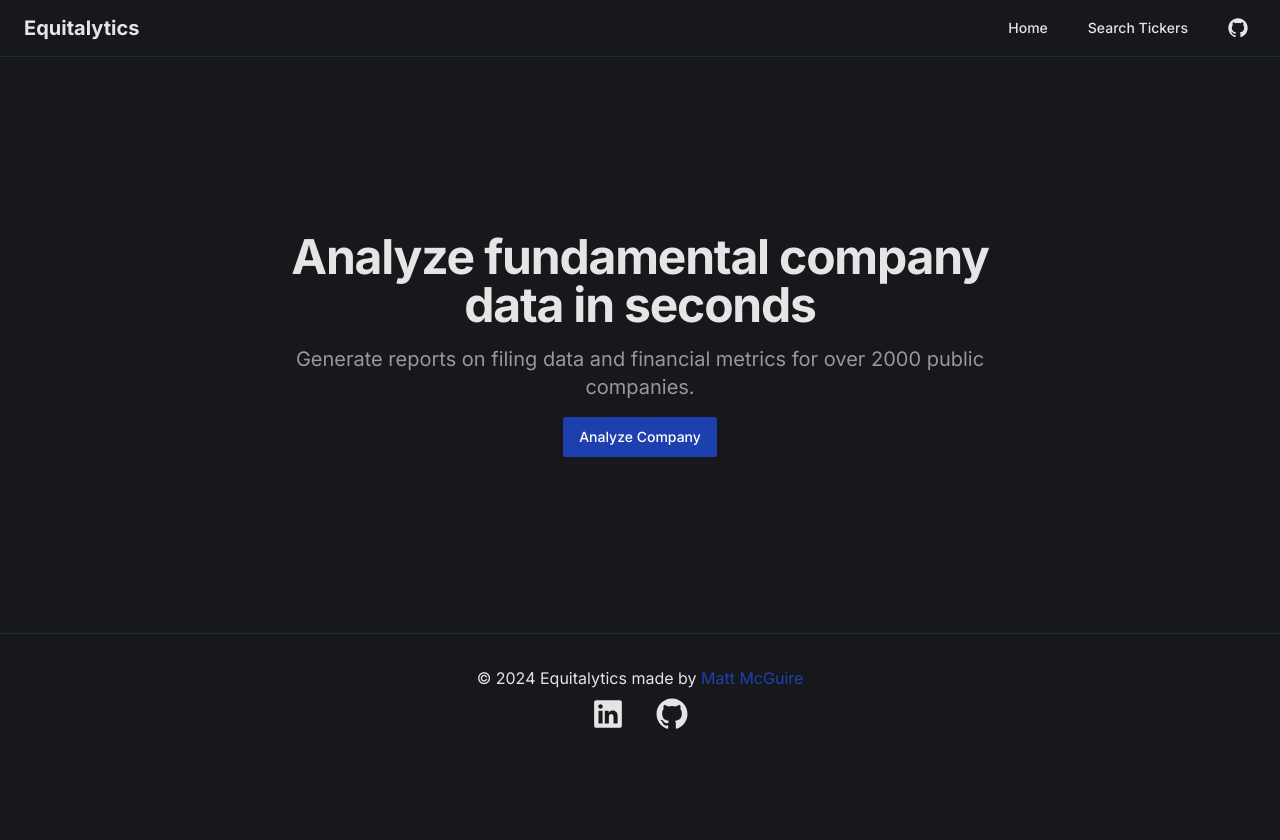
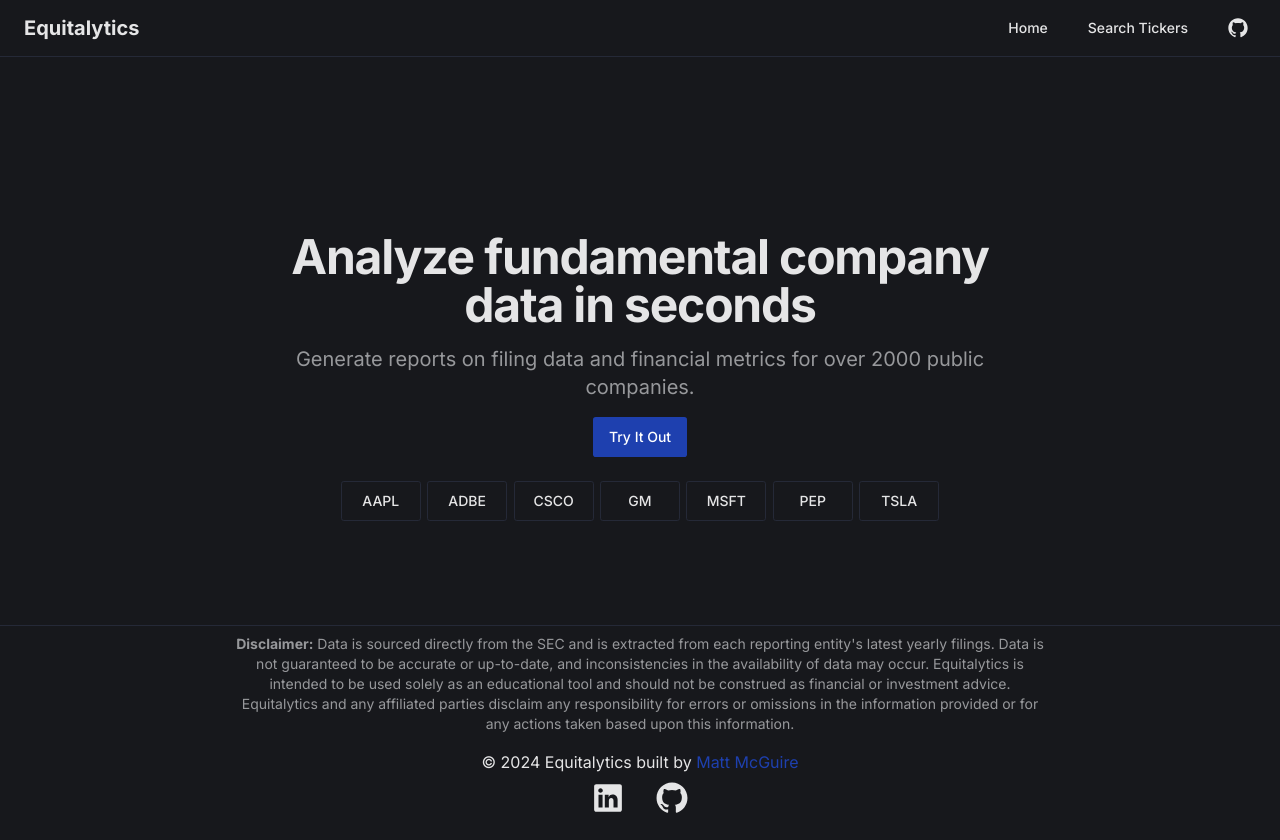
Before and after one commit to mattrmcg/equitalytics-frontend, a Next.js app: page / in a window 1280 px wide. Before the commit the page ends 800 px from the top, so only its background shows below. Built offline with nearby package versions, Linux system fonts and the light colour scheme.

Commit message:
finished basic app functionality

```diff
--- /dev/null
+++ b/src/app/api/tickers/route.ts
@@ -0,0 +1,20 @@
+import { NextResponse } from 'next/server';
+
+const fetchFromBackend = async () => {
+    const res = await fetch('http://localhost:8080/info/tickers');
+
+    if (!res.ok) {
+        throw new Error('Failed to fetch tickers');
+    }
+    const data = await res.json();
+    return data;
+};
+
+export async function GET() {
+    try {
+        const tickers = await fetchFromBackend();
+        return NextResponse.json(tickers);
+    } catch (error) {
+        return NextResponse.json({error: 'Failed to fetch tickers' }, { status: 500});
+    }
+}
--- a/src/app/page.tsx
+++ b/src/app/page.tsx
@@ -4,7 +4,7 @@ import { Disclaimer } from "@/components/Disclaimer"
 
 export default function Home() {
   return (
-    <div className="flex flex-col min-h-full bg-background">
+    <div className="flex flex-col h-[71dvh] bg-background">
       <main className="flex-1 flex flex-col items-center justify-center px-4 md:px-6 py-12 md:py-24 lg:py-32">
         <Landing />
         {/* <div className=" my-6">
--- a/src/app/search/layout.tsx
+++ b/src/app/search/layout.tsx
@@ -1,15 +1,51 @@
+import * as React from "react"
 import { SearchBar } from "@/components/SearchBar"
 
+interface Ticker {
+    value: string;
+}
 
-export default function SearchLayout({
+const fetchTickers = async () => {
+    const response = await fetch("http://localhost:3000/api/tickers");
+    if (!response.ok) {
+        throw new Error('Failed to fetch tickers');
+    }
+    const tickers = await response.json();
+    return tickers;
+}
+
+// async function fetchTickers(): Promise<Ticker[]> {
+//     try {
+//         const res = await fetch("/api/tickers")
+//         const data = await res.json();
+//         return data;
+//     } catch (error) {
+//         console.error(`Error fetching tickers:`, error)
+//         return [];
+//     }
+// }
+
+export default async function SearchLayout({
     children,
 }: Readonly<{
     children: React.ReactNode;
 }>){
+    // const [tickers, setTickers] = React.useState<Ticker[]>([]);
+
+    // React.useEffect(() => {
+    //     const getTickers = async () => {
+    //         const fetchedTickers = await fetchTickers();
+    //         setTickers(fetchedTickers);
+    //     };
+    //     getTickers();
+    // }, []);
+
+    const tickers = await fetchTickers();
+
     return (
         <div className="min-w-full min-h-full">
             <div className=" py-2 flex justify-center">
-                <SearchBar />
+                <SearchBar tickers={tickers} />
             </div>
             {children}
         </div>
--- a/src/app/search/page.tsx
+++ b/src/app/search/page.tsx
@@ -1,8 +1,15 @@
+import { Suggestions } from "@/components/suggestions"
 
 export default function SearchPage() {
     return (
-        <div>
-
-        </div>
+        <section className="container min-h-[64dvh] flex flex-col justify-center max-w-3xl">
+            <div className="flex flex-col items-center">
+                <h3 className="text-muted-foreground text-lg">No data to display...</h3>
+                <h3 className="text-muted-foreground text-lg pb-4">Here's some suggestions:</h3>
+                <div className="w-[90%]">
+                    <Suggestions />
+                </div>
+            </div>
+        </section>
     );
 };
--- a/src/components/DataDashboard.tsx
+++ b/src/components/DataDashboard.tsx
@@ -200,7 +200,7 @@ export const DataDashboard: React.FC<DataDashboardProps> = async ({ ticker}) =>
                         </CardHeader>
                         <CardContent className="">
                             <div className="text-2xl font-bold">${data.grossProfitMargin}</div>
-                            <p className="w-4 h-4 text-muted-foreground">USD</p>
+                            {/* <p className="w-4 h-4 text-muted-foreground">USD</p> */}
                         </CardContent>
                     </Card>
                     <Card>
--- a/src/components/Footer.tsx
+++ b/src/components/Footer.tsx
@@ -7,9 +7,19 @@ export const Footer = () => {
         <footer id="footer">
             <hr className="min-w-full mx-auto" />
 
-            <section className="container p-8 text-center">
+            <section className="container text-center p-2 pb-0 max-w-[65%]">
+                <p className="text-sm text-muted-foreground">
+                    <span className="text-sm font-bold">Disclaimer:</span> Data is sourced directly from the SEC and is extracted from each reporting entity's latest yearly filings. Data is not
+                    guaranteed to be accurate or up-to-date, and inconsistencies in the availability of data may occur. Equitalytics
+                    is intended to be used solely as an educational tool and should not be construed as financial or investment advice.
+                    Equitalytics and any affiliated parties disclaim any responsibility for errors or omissions in the information provided or for any actions taken
+                    based upon this information.
+
+                </p>
+            </section>
+            <section className="container p-4 text-center">
                 <h3>
-                    &copy; 2024 Equitalytics made by {" "}
+                    &copy; 2024 Equitalytics built by {" "}
                     <a
                         rel="noreferrer noopener"
                         target="_blank"
--- a/src/components/Landing.tsx
+++ b/src/components/Landing.tsx
@@ -1,4 +1,6 @@
 import { Button } from "@/components/ui/button"
+import Link from "next/link"
+import { Suggestions } from "@/components/suggestions"
 
 export const Landing = () => {
     return (
@@ -10,7 +12,12 @@ export const Landing = () => {
                 Generate reports on filing data and financial metrics for over 2000 public companies.
             </p>
             <div className="">
-                <Button>Analyze Company</Button>
+                <Link href="/search" passHref>
+                    <Button>Try It Out</Button>
+                </Link>
+            </div>
+            <div className=" w-[80%] mx-auto p-2">
+                <Suggestions />
             </div>
         </div>
     );
--- a/src/components/SearchBar.tsx
+++ b/src/components/SearchBar.tsx
@@ -5,6 +5,7 @@ import { Check, ChevronsUpDown } from "lucide-react"
 
 import { cn } from "@/lib/utils"
 import { Button } from "@/components/ui/button"
+import Link from "next/link"
 
 import {
     Command,
@@ -21,20 +22,6 @@ import {
     PopoverTrigger,
 } from "@/components/ui/popover"
 
-interface Ticker {
-    value: string;
-}
-// NEED TO GRAB THIS FROM DATABASE
-async function fetchTickers(): Promise<Ticker[]> {
-    try {
-        const res = await fetch("http://localhost:8080/info/tickers");
-        const data = await res.json();
-        return data
-    } catch (error) {
-        console.error(`Error fetching tickers:`, error);
-        return [];
-    }
-}
 
 interface Ticker {
     value: string;
@@ -93,9 +80,11 @@ export const SearchBar: React.FC<SearchBarProps> = ({ tickers }) => {
                     </Command>
                 </PopoverContent>
             </Popover>
-            <Button className="mx-2 w-[100px]">
-                Analyze
-            </Button>
+            <Link href={`/search/${value}`} passHref>
+                <Button className="mx-2 w-[100px]">
+                    Analyze
+                </Button>
+            </Link>
         </div>
     );
 
--- /dev/null
+++ b/src/components/suggestions.tsx
@@ -0,0 +1,32 @@
+import { Button } from "@/components/ui/button"
+import Link from "next/link"
+
+export const Suggestions = () => {
+
+    return (
+        <div className="flex justify-between w-full mx-auto">
+            <Link href="/search/AAPL" passHref>
+                <Button variant="outline" className="bg-background w-[80px]">AAPL</Button>
+            </Link>
+            <Link href="/search/ADBE" passHref>
+                <Button variant="outline" className="bg-background w-[80px]">ADBE</Button>
+            </Link>
+            <Link href="/search/CSCO" passHref>
+                <Button variant="outline" className="bg-background w-[80px]">CSCO</Button>
+            </Link>
+            <Link href="/search/GM" passHref>
+                <Button variant="outline" className="bg-background w-[80px]">GM</Button>
+            </Link>
+            <Link href="/search/MSFT" passHref>
+                <Button variant="outline" className="bg-background w-[80px]">MSFT</Button>
+            </Link>
+            <Link href="/search/PEP" passHref>
+                <Button variant="outline" className="bg-background w-[80px]">PEP</Button>
+            </Link>
+            <Link href="/search/TSLA" passHref>
+                <Button variant="outline" className="bg-background w-[80px]">TSLA</Button>
+            </Link>
+
+        </div>
+    );
+};
```
